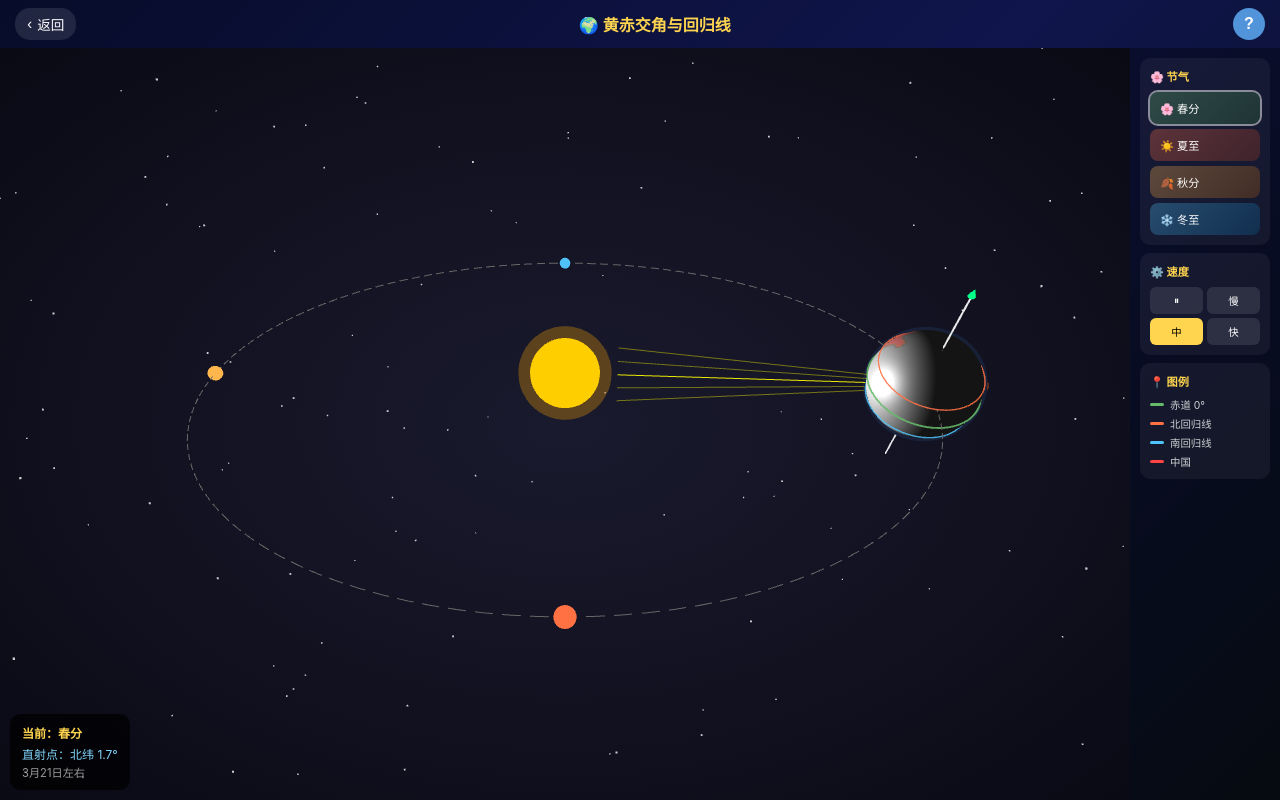
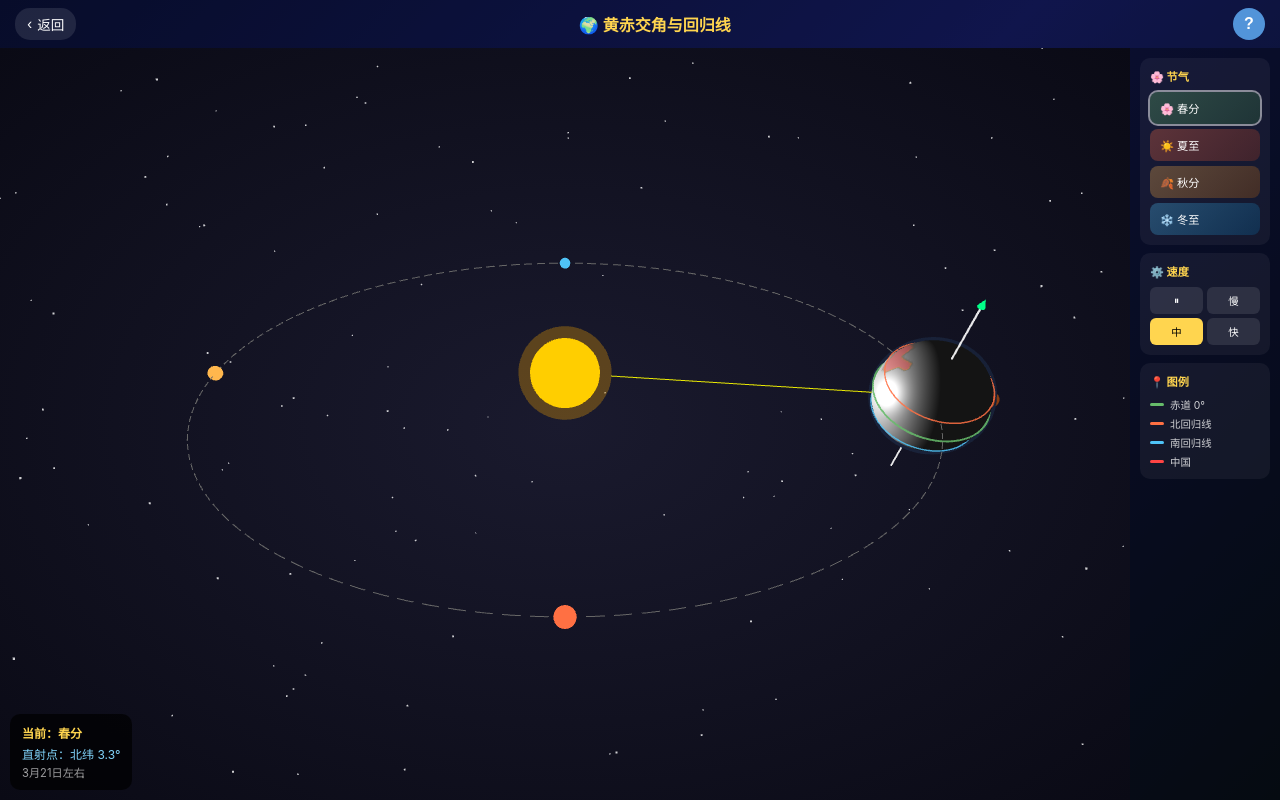
Before and after one commit to swingboat/geography-study, a plain HTML site: page geography-elective-1-foundation-of-physical-geography/obliquity-of-ecliptic/mobile.html in a window 1280 px wide. Drawn offline with nearby package versions, Linux system fonts and the light colour scheme; animation ran at ten frames a second.

Commit message:
initialize project

```diff
--- a/geography-elective-1-foundation-of-physical-geography/obliquity-of-ecliptic/mobile.html
+++ b/geography-elective-1-foundation-of-physical-geography/obliquity-of-ecliptic/mobile.html
@@ -97,6 +97,20 @@
             .main-container {
                 display: none !important;
             }
+        }
+
+        /* JS控制的横竖屏状态（作为Android兼容方案） */
+        body.is-landscape .portrait-overlay {
+            display: none !important;
+        }
+        body.is-landscape .main-container {
+            display: flex !important;
+        }
+        body.is-portrait .portrait-overlay {
+            display: flex !important;
+        }
+        body.is-portrait .main-container {
+            display: none !important;
         }
 
         /* ==================== 横屏主界面 ==================== */
@@ -507,9 +521,9 @@
                     <h4>⚙️ 速度</h4>
                     <div class="speed-control">
                         <button class="speed-btn" id="pause-btn">⏸</button>
-                        <button class="speed-btn" data-speed="0.3">慢</button>
-                        <button class="speed-btn active" data-speed="1">中</button>
-                        <button class="speed-btn" data-speed="3">快</button>
+                        <button class="speed-btn" data-speed="1">慢</button>
+                        <button class="speed-btn active" data-speed="2">中</button>
+                        <button class="speed-btn" data-speed="5">快</button>
                     </div>
                 </div>
 
@@ -618,10 +632,10 @@
         let scene, camera, renderer;
         let earth, earthGroup, sun;
         let orbitAngle = 0;
-        let animationSpeed = 1;
+        let animationSpeed = 2;
         let isPaused = false;
         let subsolarMarker = null;
-        let sunRays = [];  // 太阳光线数组
+        let sunRay = null;  // 太阳直射线
 
         const seasons = {
             spring: { angle: 0, name: '春分', subsolar: '赤道 (0°)', date: '3月21日左右' },
@@ -893,35 +907,28 @@
             const glow = new THREE.Mesh(glowGeometry, glowMaterial);
             subsolarMarker.add(glow);
 
-            // 创建太阳光线
-            createSunRays();
+            // 创建太阳直射线
+            createSunRay();
         }
 
-        function createSunRays() {
-            // 创建多条光线表示太阳光
-            const rayCount = 5;
-            for (let i = 0; i < rayCount; i++) {
+        function createSunRay() {
             const rayGeometry = new THREE.BufferGeometry();
             const rayPositions = new Float32Array(6);
             rayGeometry.setAttribute('position', new THREE.BufferAttribute(rayPositions, 3));
 
-                const opacity = i === 2 ? 0.9 : 0.4; // 中间的光线最亮
             const rayMaterial = new THREE.LineBasicMaterial({
                 color: 0xffff00,
                 transparent: true,
-                    opacity: opacity,
+                opacity: 0.9,
                 linewidth: 2
             });
 
-                const ray = new THREE.Line(rayGeometry, rayMaterial);
-                ray.userData.rayIndex = i;
-                scene.add(ray);
-                sunRays.push(ray);
-            }
+            sunRay = new THREE.Line(rayGeometry, rayMaterial);
+            scene.add(sunRay);
         }
 
-        function updateSunRays() {
-            if (sunRays.length === 0 || !earthGroup || !sun) return;
+        function updateSunRay() {
+            if (!sunRay || !earthGroup || !sun) return;
 
             const earthPos = earthGroup.position.clone();
             const sunPos = sun.position.clone();
@@ -929,27 +936,19 @@
             // 计算方向
             const direction = earthPos.clone().sub(sunPos).normalize();
 
-            // 更新每条光线
-            sunRays.forEach((ray, index) => {
-                // 光线起点（太阳表面附近）
-                const offset = (index - 2) * 0.5; // -1, -0.5, 0, 0.5, 1
-                const perpendicular = new THREE.Vector3(0, 1, 0);
-                const startOffset = perpendicular.clone().multiplyScalar(offset);
-                const startPoint = sunPos.clone().add(direction.clone().multiplyScalar(1.8)).add(startOffset);
+            // 光线起点（太阳表面）
+            const startPoint = sunPos.clone().add(direction.clone().multiplyScalar(1.5));
+            // 光线终点（地球表面）
+            const endPoint = earthPos.clone().add(direction.clone().multiplyScalar(-1.85));
 
-                // 光线终点（地球表面附近）
-                const endOffset = perpendicular.clone().multiplyScalar(offset * 0.3);
-                const endPoint = earthPos.clone().add(direction.clone().multiplyScalar(-1.9)).add(endOffset);
-
-                const positions = ray.geometry.attributes.position.array;
+            const positions = sunRay.geometry.attributes.position.array;
             positions[0] = startPoint.x;
             positions[1] = startPoint.y;
             positions[2] = startPoint.z;
             positions[3] = endPoint.x;
             positions[4] = endPoint.y;
             positions[5] = endPoint.z;
-                ray.geometry.attributes.position.needsUpdate = true;
-            });
+            sunRay.geometry.attributes.position.needsUpdate = true;
         }
 
         function createOrbit() {
@@ -1039,8 +1038,8 @@
                 subsolarMarker.position.copy(markerPos);
             }
 
-            // 更新太阳光线
-            updateSunRays();
+            // 更新太阳直射线
+            updateSunRay();
 
             updateInfoPanel(angle);
         }
@@ -1169,7 +1168,37 @@
         });
 
         // 启动
-        window.addEventListener('DOMContentLoaded', init);
+        window.addEventListener('DOMContentLoaded', function() {
+            checkOrientation();
+            init();
+        });
+
+        // 检测屏幕方向（兼容Android）
+        function checkOrientation() {
+            const isLandscape = window.innerWidth > window.innerHeight;
+            document.body.classList.toggle('is-landscape', isLandscape);
+            document.body.classList.toggle('is-portrait', !isLandscape);
+
+            // 横屏时触发重绘
+            if (isLandscape && renderer) {
+                onWindowResize();
+            }
+        }
+
+        // 监听屏幕方向变化
+        window.addEventListener('resize', checkOrientation);
+        window.addEventListener('orientationchange', function() {
+            // 延迟检测，等待旋转完成
+            setTimeout(checkOrientation, 100);
+            setTimeout(checkOrientation, 300);
+        });
+
+        // 屏幕方向API（部分Android支持）
+        if (screen.orientation) {
+            screen.orientation.addEventListener('change', function() {
+                setTimeout(checkOrientation, 100);
+            });
+        }
     </script>
 </body>
 </html>
```
Also changed, not shown: geography-elective-1-foundation-of-physical-geography/earth-rotation/mobile.html (+49 -5 lines). Lines whose indentation alone changed are shown as unchanged.
